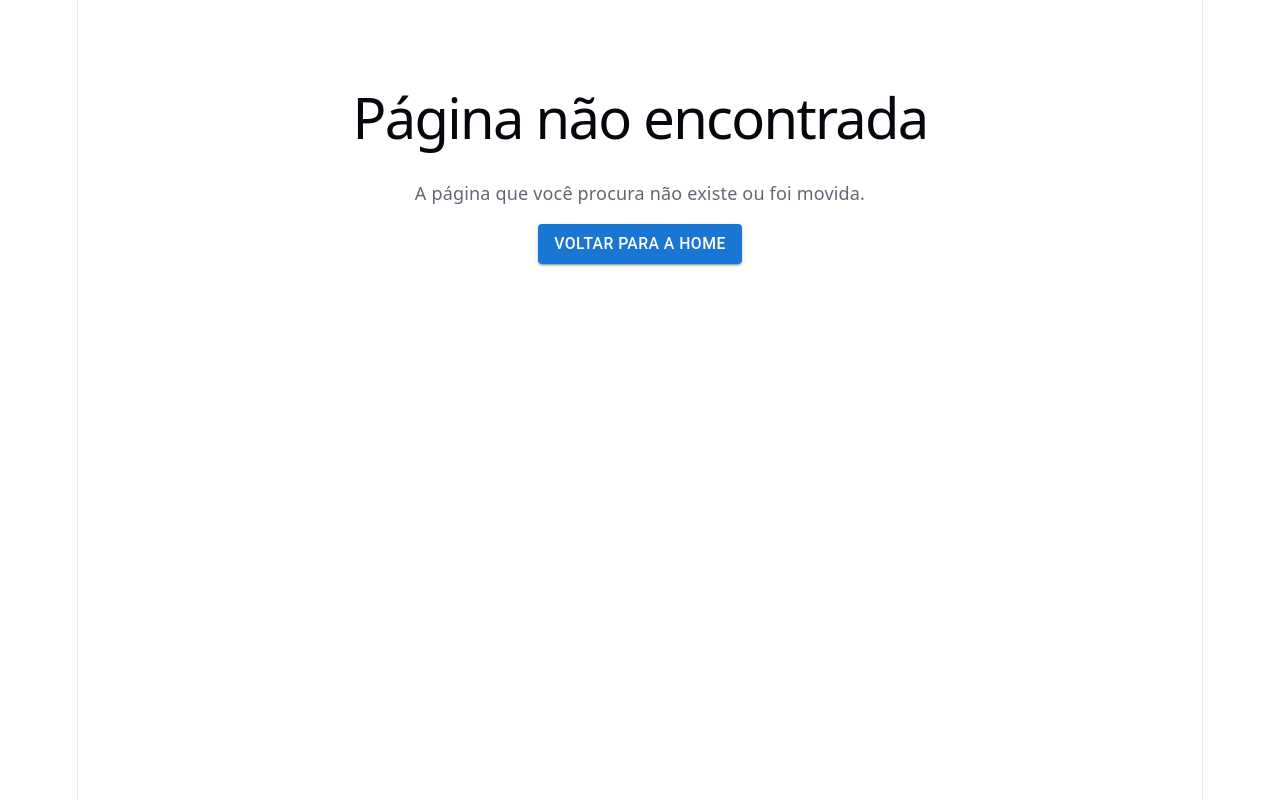
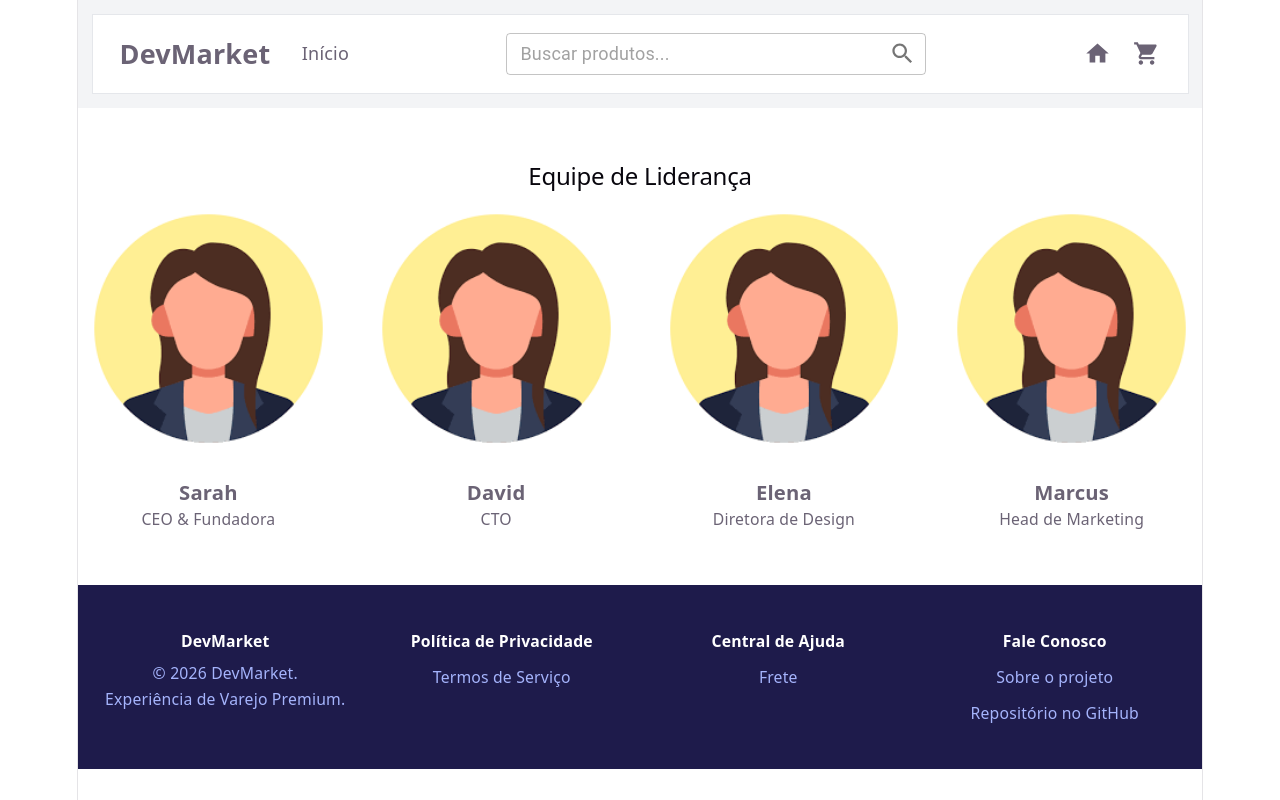
Before and after one commit to ds881-2026-alexkutzke/ds881-devmarket-2026-1-n, a React (Vite) app: page /section in a window 1280 px wide. Built offline with nearby package versions, Linux system fonts and the light colour scheme; no server answers.

Commit message:
feat: Componentes TeamMemberCard e AboutTeamSection

```diff
--- /dev/null
+++ b/src/components/AboutTeamSection.tsx
@@ -0,0 +1,52 @@
+import type { FC } from "react";
+import { useTranslation } from "react-i18next";
+import TeamMemberCard from "./TeamMemberCard";
+
+const AboutTeamSection: FC = () => {
+  const { t } = useTranslation();
+
+  const teamMembers = [
+    {
+      name: "Sarah",
+      role: t("components.aboutTeamSection.roles.sarah"),
+      image: "/sarah.jpg",
+    },
+    {
+      name: "David",
+      role: t("components.aboutTeamSection.roles.david"),
+      image: "/sarah.jpg",
+    },
+    {
+      name: "Elena",
+      role: t("components.aboutTeamSection.roles.elena"),
+      image: "/sarah.jpg",
+    },
+    {
+      name: "Marcus",
+      role: t("components.aboutTeamSection.roles.marcus"),
+      image: "/sarah.jpg",
+    },
+  ];
+
+  return (
+    <section className="w-full py-12">
+      <h2 className="text-2xl font-bold text-center mb-8 text-primary-900">
+        {t("components.aboutTeamSection.title")}
+      </h2>
+
+      {/* Grid responsivo: 1 col (mobile), 2 cols (tablet), 4 cols (desktop) */}
+      <div className="grid grid-cols-1 sm:grid-cols-2 lg:grid-cols-4 gap-6">
+        {teamMembers.map((member) => (
+          <TeamMemberCard
+            key={member.name}
+            name={member.name}
+            role={member.role}
+            image={member.image}
+          />
+        ))}
+      </div>
+    </section>
+  );
+};
+
+export default AboutTeamSection;
--- /dev/null
+++ b/src/components/TeamMemberCard.tsx
@@ -0,0 +1,28 @@
+import type { FC } from "react";
+
+interface TeamMemberCardProps {
+  image: string;
+  name: string;
+  role: string;
+}
+
+const TeamMemberCard: FC<TeamMemberCardProps> = ({ image, name, role }) => {
+  return (
+    <article className="flex flex-col items-center">
+      {/* Container da imagem com aspect-ratio 1:1 e full-width */}
+      <div className="w-full aspect-square overflow-hidden rounded-lg bg-muted-100 mb-4">
+        <img
+          src={image}
+          alt={name} // Acessibilidade: O nome serve de descrição para o avatar
+          className="w-full h-full object-cover"
+        />
+      </div>
+
+      {/* Nome e Cargo centralizados */}
+      <h3 className="font-bold text-lg text-center text-primary-900">{name}</h3>
+      <p className="text-sm text-muted-600 text-center mt-1">{role}</p>
+    </article>
+  );
+};
+
+export default TeamMemberCard;
--- a/src/i18n/locales/en.json
+++ b/src/i18n/locales/en.json
@@ -23,6 +23,15 @@
     }
   },
   "components": {
+    "aboutTeamSection": {
+      "title": "Leadership Team",
+      "roles": {
+        "sarah": "CEO & Founder",
+        "david": "CTO",
+        "elena": "Design Director",
+        "marcus": "Marketing Head"
+      }
+    },
     "languageToggle": {
       "toggleLanguage": "Switch language"
     },
--- a/src/i18n/locales/pt-BR.json
+++ b/src/i18n/locales/pt-BR.json
@@ -23,6 +23,15 @@
     }
   },
   "components": {
+    "aboutTeamSection": {
+      "title": "Equipe de Liderança",
+      "roles": {
+        "sarah": "CEO & Fundadora",
+        "david": "CTO",
+        "elena": "Diretora de Design",
+        "marcus": "Head de Marketing"
+      }
+    },
     "languageToggle": {
       "toggleLanguage": "Mudar idioma"
     },
--- a/src/routes.tsx
+++ b/src/routes.tsx
@@ -13,6 +13,8 @@ import CartPage from "@/pages/CartPage";
 import PaymentPage from "@/pages/PaymentPage";
 import NotFoundPage from "@/pages/NotFoundPage";
 import CheckoutPage from "@/pages/CheckoutPage";
+import TeamMemberCard from "./components/TeamMemberCard";
+import AboutTeamSection from "./components/AboutTeamSection";
 
 export const routes: RouteObject[] = [
   {
@@ -32,6 +34,7 @@ export const routes: RouteObject[] = [
           { path: "cart", element: <CartPage /> },
           { path: "checkout", element: <CheckoutPage /> },
           { path: "payment", element: <PaymentPage /> },
+          { path: "section", element: <AboutTeamSection /> } // para teste,
         ],
       },
       {
```
Also changed, not shown: public/sarah.jpg (added).
